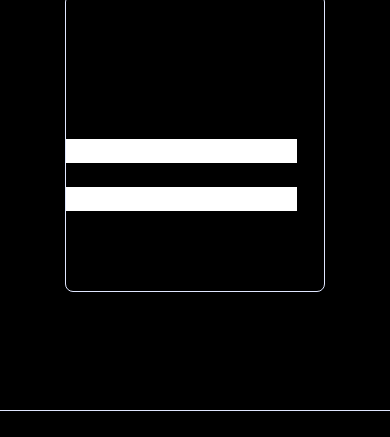
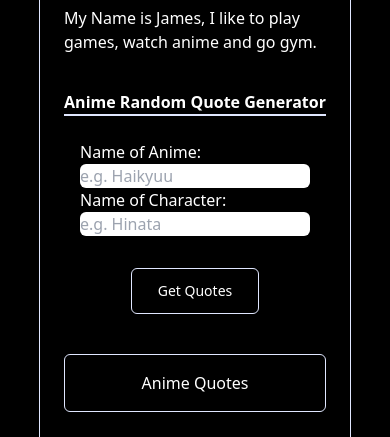
Before and after one commit to MoMo2Win/Portfolio-Website, a website: page about.html in a window 390 px wide. Shown: the part 225-662 px from the top of the page. Drawn offline with Linux system fonts and the light colour scheme.

Commit message:
feat(About-Page): implemented tailwindcss into the about page for my mobile design

```diff
--- a/about.html
+++ b/about.html
@@ -73,25 +73,26 @@
             </ul>
         </nav>
     </header>
-    <main class="w-2/3 mx-auto m-auto pb-8 border border-LGB rounded-lg flex flex-col">
-        <article>
-            <h2>About Page</h2>
-            <section>
-                <p>My Name is James, I like to play games, watch anime and go to gym.</p>
+    <main class="w-4/5 mx-auto m-auto pb-8 border border-LGB rounded-lg flex flex-col">
+        <article class="flex flex-col text-white p-4">
+            <h2 class="mx-auto font-bold text-2xl border-b-2 border-LGB mb-3 flex justify-center">About Page</h2>
+            <section class="block">
+                <p class="p-2 rounded-md mb-5">My Name is James, I like to play games, watch anime and go gym.</p>
             </section>
-            <section>
-                <h3>Anime Random Quote Generator</h3>
-                <form id="animeForm">
+            <section class="block p-2">
+                <h3 class="mx-auto font-bold text-auto border-b-2 border-LGB flex justify-center mb-2">Anime Random Quote Generator</h3>
+                <form class="flex flex-col p-4" id="animeForm">
                     <label for="animeName">Name of Anime:</label>
-                    <input type="text" id="animeName" name="animeName">
+                    <input class="rounded-md text-black" type="text" placeholder="e.g. Haikyuu" id="animeName" name="animeName">
 
                     <label for="animeCharacter">Name of Character:</label>
-                    <input type="text" id="animeCharacter" name="animeCharacter">
+                    <input class="rounded-md text-black" type="text" placeholder="e.g. Hinata" id="animeCharacter" name="animeCharacter">
 
-                    <button id="getResponse">Get Quotes</button>
+                    <button class="mt-8 text-white mx-auto border border-LGB rounded-md w-32 py-3 text-sm hover:bg-SG transition duration-1000
+                            ease-in-out" id="getResponse">Get Quotes</button>
                 </form>
 
-                <div class="result" id="resultArea">
+                <div class="mx-auto border border-LGB rounded-md flex justify-center py-4 mt-6" id="resultArea">
                     <h4>Anime Quotes</h4>
                 </div>
             </section>
```
Also changed, not shown: contact.html (+1 -1 lines), assets/css/site.css.
